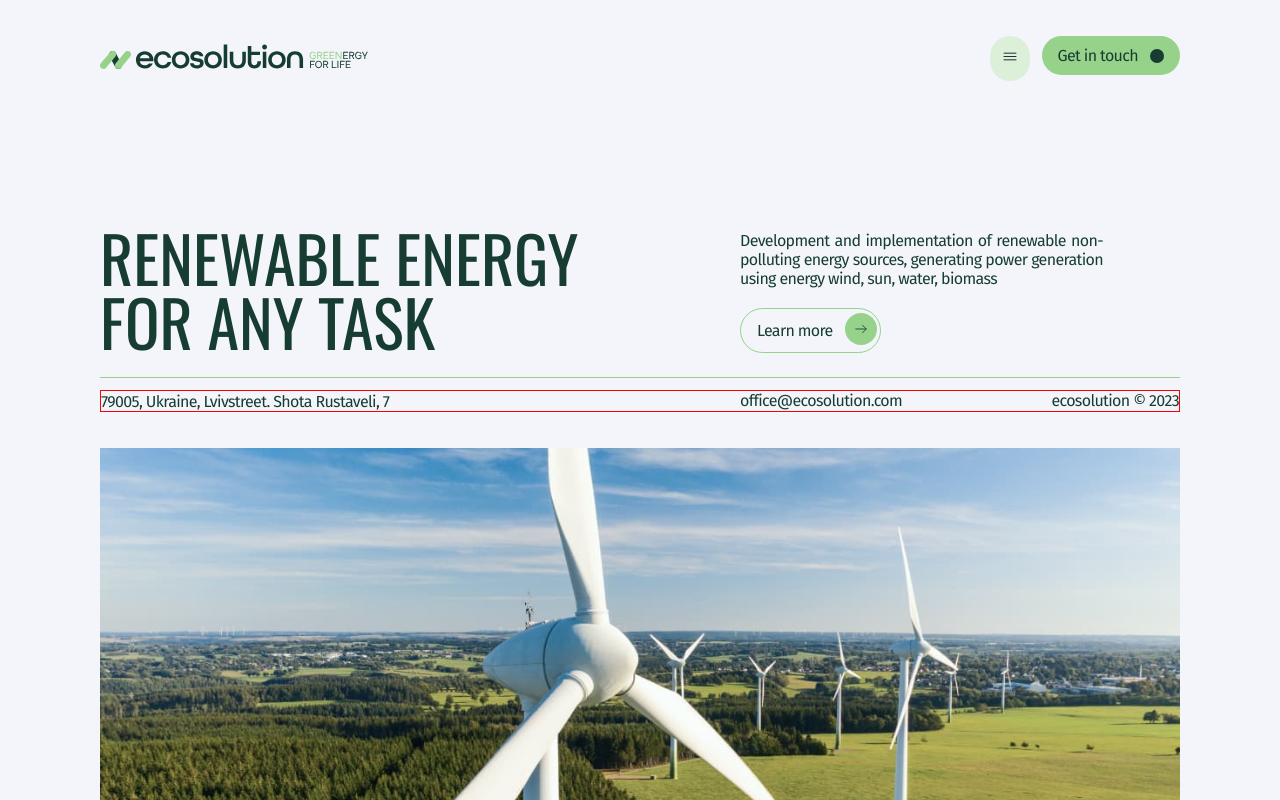
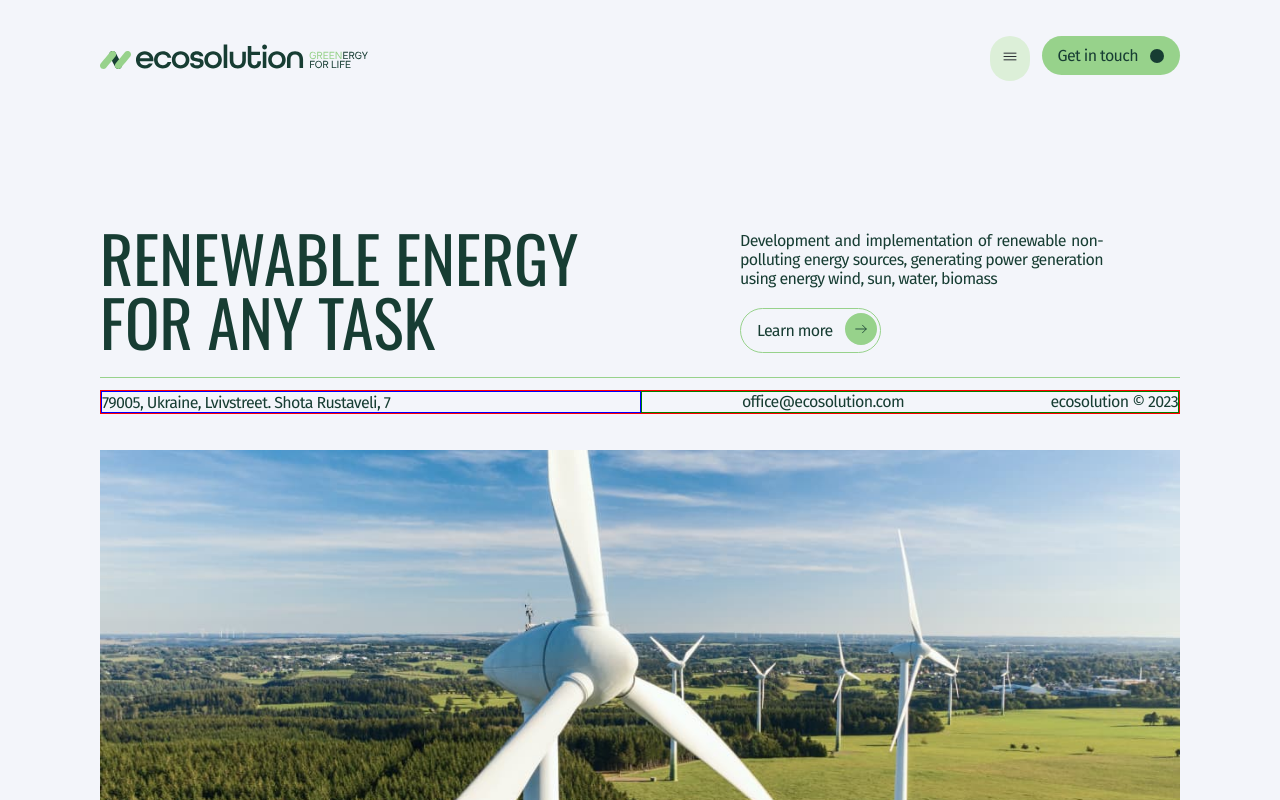
Before and after one commit to Victoria257/ecosolution-g, a React (Create React App) app: page / in a window 1280 px wide. Shown: the top 800 px of the page. Built offline with nearby package versions, Linux system fonts and the light colour scheme.

Commit message:
test with style-1

```diff
--- a/src/components/main/main.module.css
+++ b/src/components/main/main.module.css
@@ -151,12 +151,13 @@
   text-align: center;
 }
 .contacts {
+  border: solid 1px red;
   @media screen and (min-width: 768px) {
-    border: solid 1px red;
     display: flex;
   }
 }
 .contactsLeftWrapper {
+  border: solid 1px blue;
   @media screen and (min-width: 768px) and (max-width: 1279px) {
     border: solid 1px blue;
     width: 50%;
@@ -169,8 +170,8 @@
   }
 }
 .contactsRightWrapper {
+  border: solid 1px green;
   @media screen and (min-width: 768px) and (max-width: 1279px) {
-    border: solid 1px green;
     width: 50%;
     display: flex;
     justify-content: space-between;
```
